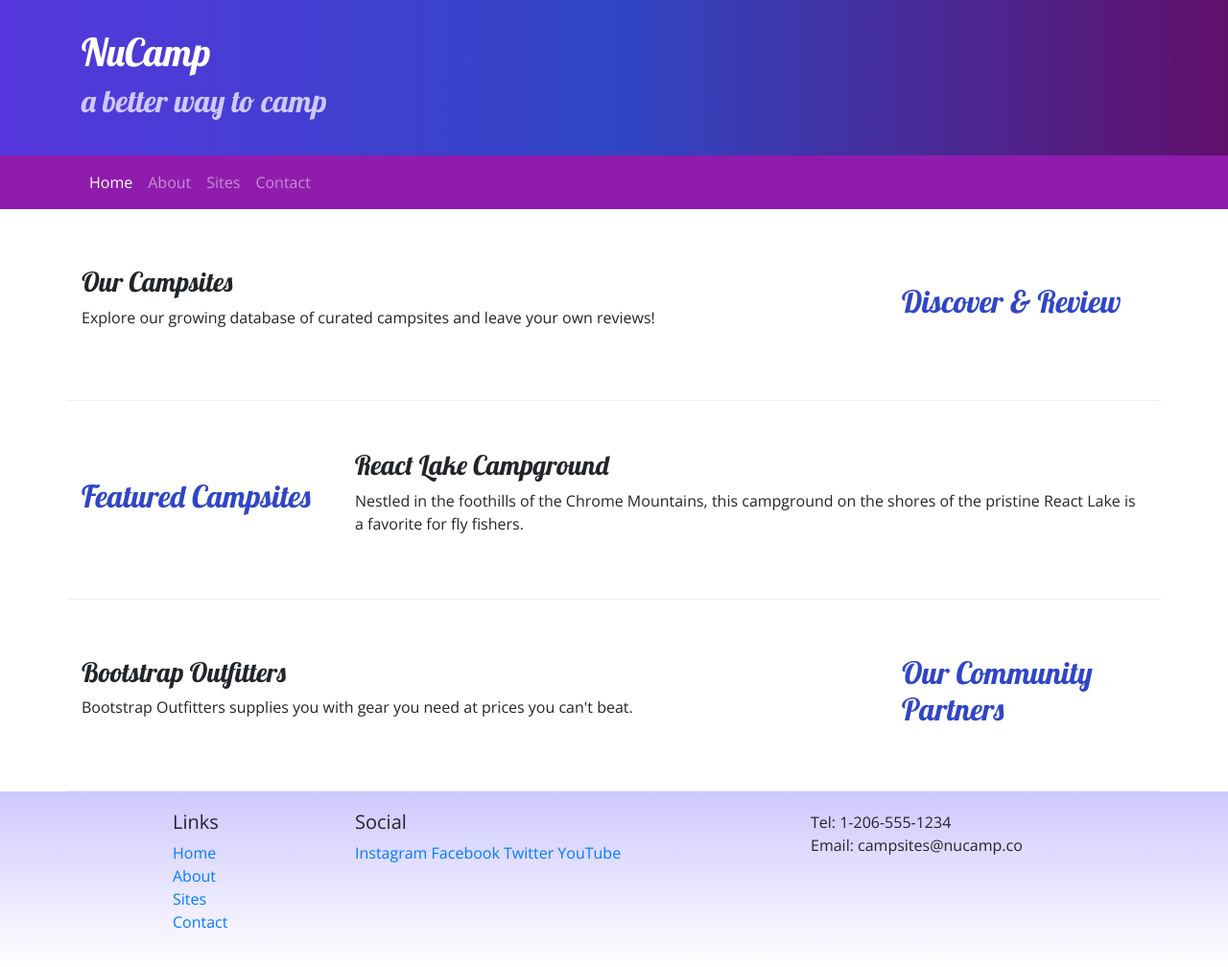
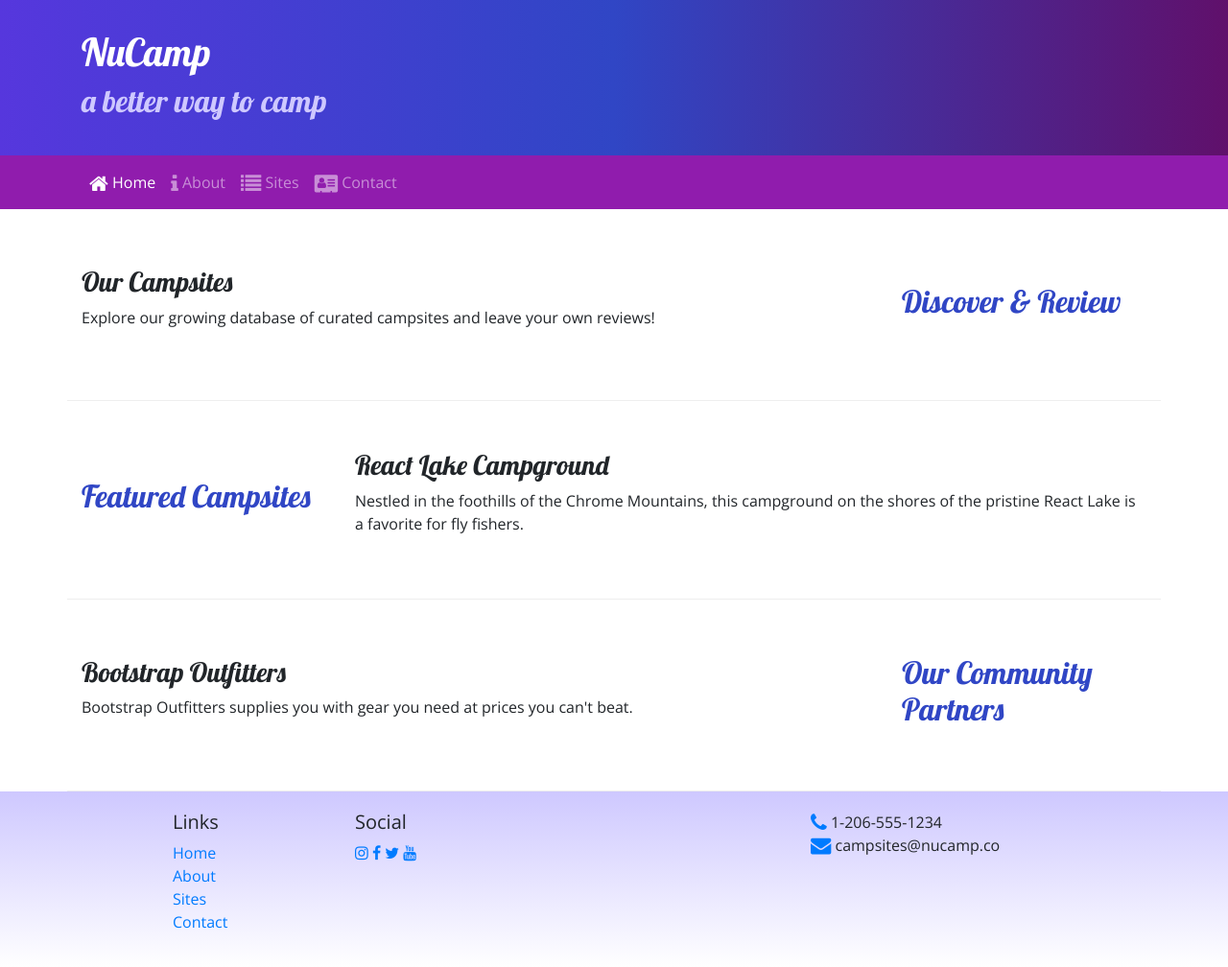
Before and after one commit to socalledsound/nucamp-boot, a website: page index.html in a window 1280 px wide. Shown: the whole page at 96% size. Drawn offline with nearby package versions, Linux system fonts and the light colour scheme.

Commit message:
add icons and fonts

```diff
--- a/index.html
+++ b/index.html
@@ -8,6 +8,7 @@
 
         <!-- Bootstrap CSS -->
         <link rel="stylesheet" href="node_modules/bootstrap/dist/css/bootstrap.min.css" />
+        <link rel="stylesheet" href="node_modules/font-awesome/css/font-awesome.min.css" />
         <link rel="stylesheet" href="https://fonts.googleapis.com/css?family=Lobster|Open+Sans" />
         <link rel="stylesheet" href="css/styles.css" />
 
@@ -38,10 +39,10 @@
             </button>
             <div class="collapse navbar-collapse" id="nucampNavbar">
                 <ul class="navbar-nav">
-                    <li class="nav-item active"><a class="nav-link" href="#">Home</a></li>
-                    <li class="nav-item"><a class="nav-link" href="aboutus.html">About</a></li>
-                    <li class="nav-item"><a class="nav-link" href="#">Sites</a></li>
-                    <li class="nav-item"><a class="nav-link" href="#">Contact</a></li>
+                    <li class="nav-item active"><a class="nav-link" href="#"><i class="fa fa-home fa-lg"></i> Home</a></li>
+                    <li class="nav-item"><a class="nav-link" href="aboutus.html"><i class="fa fa-info fa-lg"></i> About</a></li>
+                    <li class="nav-item"><a class="nav-link" href="#"><i class="fa fa-list fa-lg"></i> Sites</a></li>
+                    <li class="nav-item"><a class="nav-link" href="#"><i class="fa fa-address-card fa-lg"></i> Contact</a></li>
                 </ul>
             </div>
         </div>
@@ -96,14 +97,14 @@
                 </div>
                 <div class="col-6 col-sm-5">
                     <h5>Social</h5>
-                    <a href="http://instagram.com/">Instagram</a>
-                    <a href="http://facebook.com/">Facebook</a>
-                    <a href="http://twitter.com/">Twitter</a>
-                    <a href="http://youtube.com/">YouTube</a>
+                    <a href="http://instagram.com/"><i class="fa fa-instagram"></i></a>
+                    <a href="http://facebook.com/"><i class="fa fa-facebook"></i></a>
+                    <a href="http://twitter.com/"><i class="fa fa-twitter"></i></a>
+                    <a href="http://youtube.com/"><i class="fa fa-youtube"></i></a>
                 </div>
                 <div class="col-sm-4">
-                    Tel: 1-206-555-1234<br />
-                    Email: campsites@nucamp.co
+                    <i class="fa fa-phone fa-lg text-primary"></i> 1-206-555-1234<br />
+                    <i class="fa fa-envelope fa-lg text-primary"></i> campsites@nucamp.co
                 </div>
             </div>
         </div>
--- a/package.json
+++ b/package.json
@@ -4,8 +4,8 @@
   "description": "",
   "main": "index.js",
   "scripts": {
-    "lite" : "lite-server",
-    "start" : "npm run lite",
+    "lite": "lite-server",
+    "start": "npm run lite",
     "test": "echo \"Error: no test specified\" && exit 1"
   },
   "author": "",
@@ -15,6 +15,7 @@
   },
   "dependencies": {
     "bootstrap": "^4.0.0",
+    "font-awesome": "^4.7.0",
     "jquery": "^3.3.1",
     "popper.js": "^1.12.9"
   }
```
Also changed, not shown: aboutus.html (+12 -12 lines), 1 other file.
